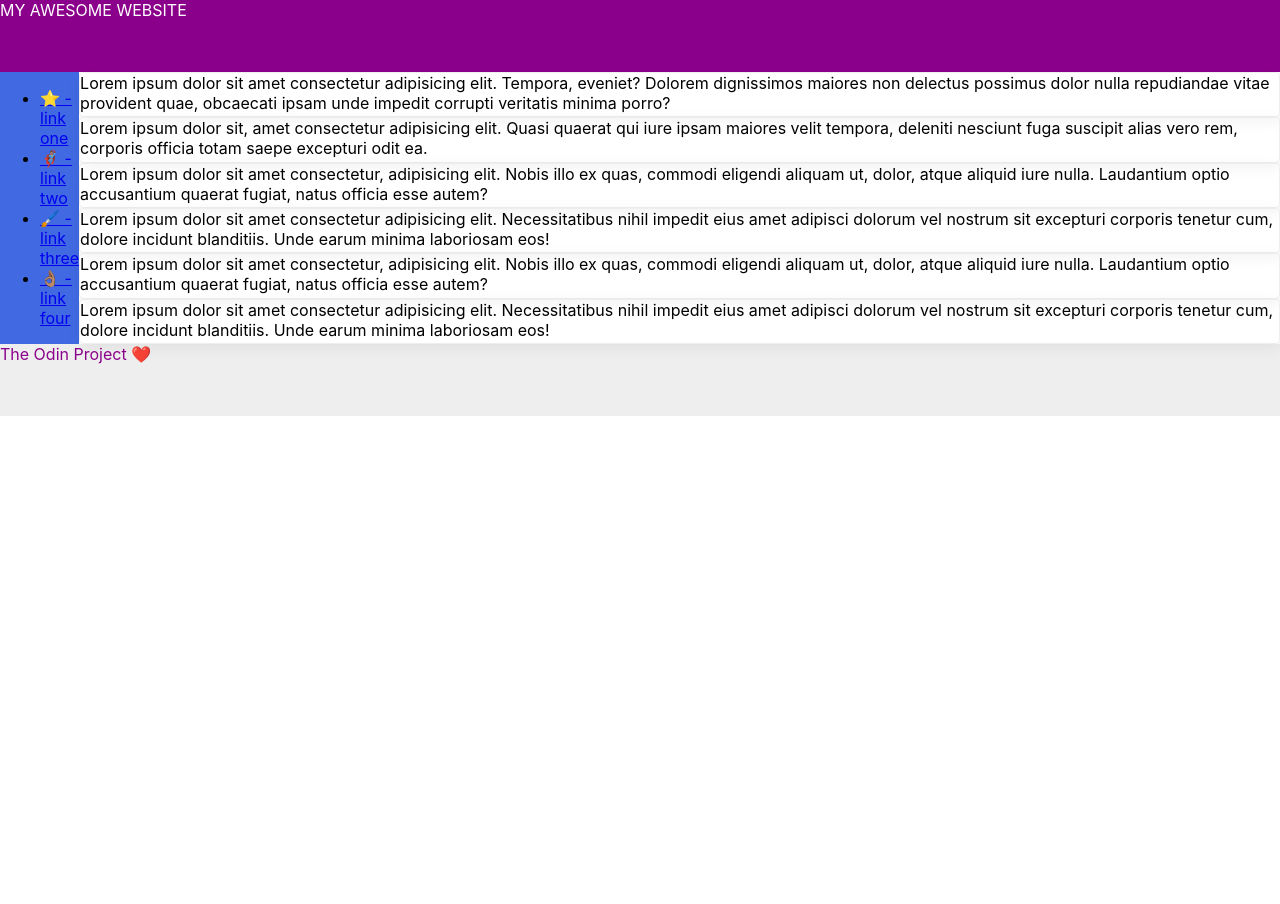
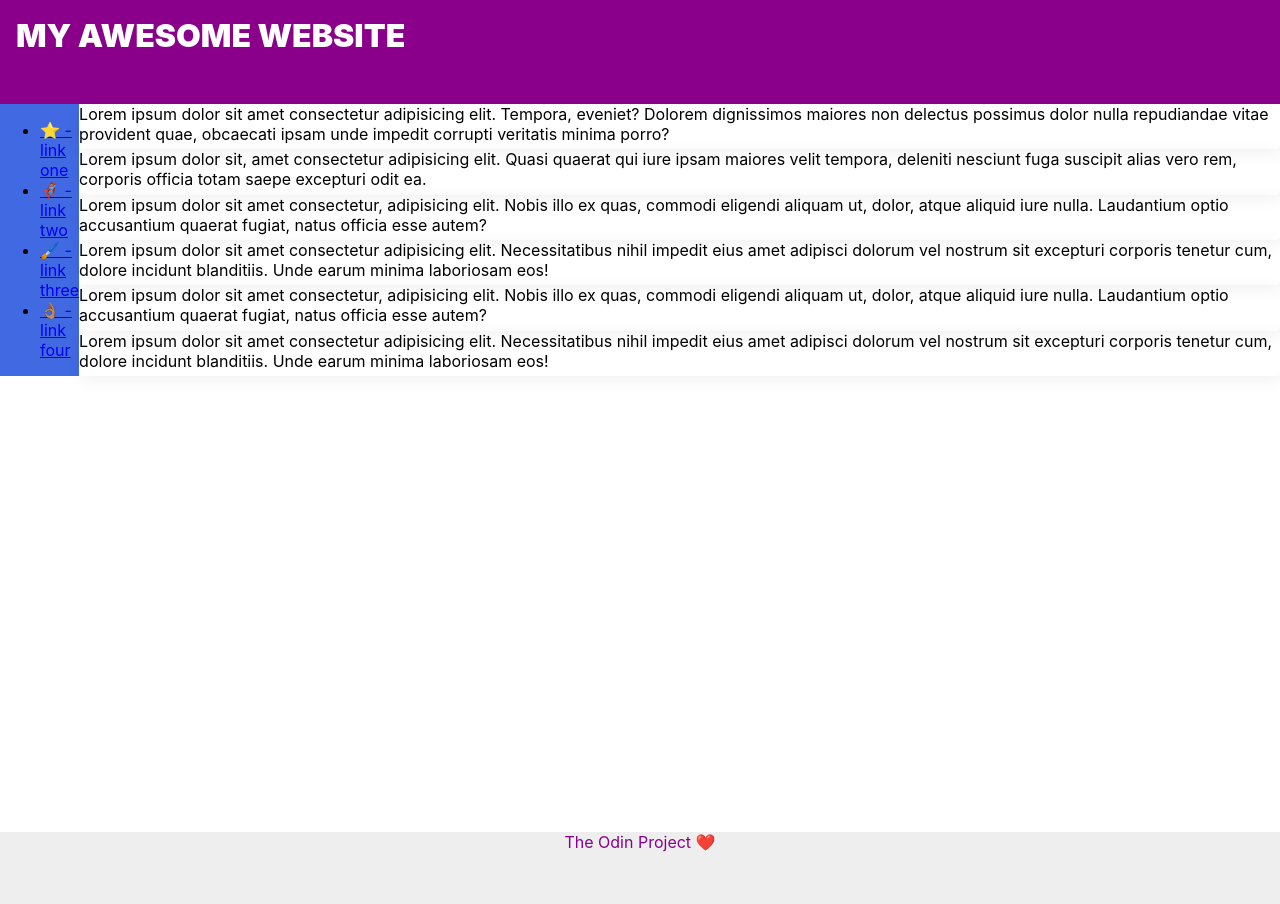
Before and after one commit to fogelsharp/odin-recipes, a plain HTML site: page css-exercises/flex-7.html in a window 1280 px wide. Before the commit the page ends 800 px from the top, so only its background shows below. Drawn offline with Linux system fonts and the light colour scheme.

Commit message:
still working on flex 7 but without vs code it is really hard

```diff
--- a/css-exercises/flex-7.css
+++ b/css-exercises/flex-7.css
@@ -2,6 +2,22 @@ body {
   font-family: -apple-system, BlinkMacSystemFont, 'Segoe UI', Roboto, Oxygen, Ubuntu, Cantarell, 'Open Sans', 'Helvetica Neue', sans-serif;
   margin: 0;
   min-height: 100vh;
+}
+
+div {
+  padding: 0;
+  margin: 0;
+  border: 0;
+}
+
+.koerperfooterwrap {
+  display: flex;
+  min-height: 100vh;
+  flex-direction: column;
+  justify-content: space-between;
+  padding: 0;
+  margin: 0;
+  border: 0;
 }
 
 .header {
@@ -9,33 +25,55 @@ body {
   background: darkmagenta;
   color: white;
   display: flex;
+  font-size: 32px;
+  font-weight: 900;
+  border: 0;
+  margin: 0;
+  padding: 16px;
 }
 
 .koerper {
  display: flex;
  flex-direction: row;
+ padding: 0;
+ margin: 0;
+ border: 0;
 }
 
 .karten {
  display: flex;
  flex-direction: row;
  flex-wrap: wrap;
+ padding: 0;
+ margin: 0;
+ border: 0;
 }
 
 .sidebar {
  width: 300px;
  background: royalblue;
  box-sizing: border-box;
+ padding: 0;
+ margin: 0;
+ border: 0;
 }
 
 .card {
  border: 1px solid #eee;
  box-shadow: 2px 4px 16px rgba(0,0,0,.06);
  border-radius: 4px;
+ padding: 0;
+ margin: 0;
+ border: 0;
 }
 
 .footer {
  height: 72px;
  background: #eee;
  color: darkmagenta;
+ padding: 0;
+ margin: 0;
+ border: 0;
+ justify-content: center;
+ text-align: center;
 }
--- a/css-exercises/flex-7.html
+++ b/css-exercises/flex-7.html
@@ -13,8 +13,8 @@
       MY AWESOME WEBSITE
     </div>
 
+    <div class="koerperfooterwrap">
       <div class ="koerper">
-
         <div class="sidebar">
           <ul>
             <li><a href="#">⭐ - link one</a></li>
@@ -23,7 +23,6 @@
             <li><a href="#">👌🏽 - link four</a></li>
           </ul>
         </div>
-
         <div class="karten">
           <div class="card">Lorem ipsum dolor sit amet consectetur adipisicing elit. Tempora, eveniet? Dolorem dignissimos maiores non delectus possimus dolor nulla repudiandae vitae provident quae, obcaecati ipsam unde impedit corrupti veritatis minima porro?</div>
           <div class="card">Lorem ipsum dolor sit, amet consectetur adipisicing elit. Quasi quaerat qui iure ipsam maiores velit tempora, deleniti nesciunt fuga suscipit alias vero rem, corporis officia totam saepe excepturi odit ea.</div>
@@ -32,11 +31,10 @@
           <div class="card">Lorem ipsum dolor sit amet consectetur, adipisicing elit. Nobis illo ex quas, commodi eligendi aliquam ut, dolor, atque aliquid iure nulla. Laudantium optio accusantium quaerat fugiat, natus officia esse autem?</div>
           <div class="card">Lorem ipsum dolor sit amet consectetur adipisicing elit. Necessitatibus nihil impedit eius amet adipisci dolorum vel nostrum sit excepturi corporis tenetur cum, dolore incidunt blanditiis. Unde earum minima laboriosam eos!</div>
         </div>
-
       </div>
-
       <div class="footer">
         The Odin Project ❤️
+      </div>
     </div>
 
   </body>
```
Lines whose indentation alone changed are shown as unchanged.
